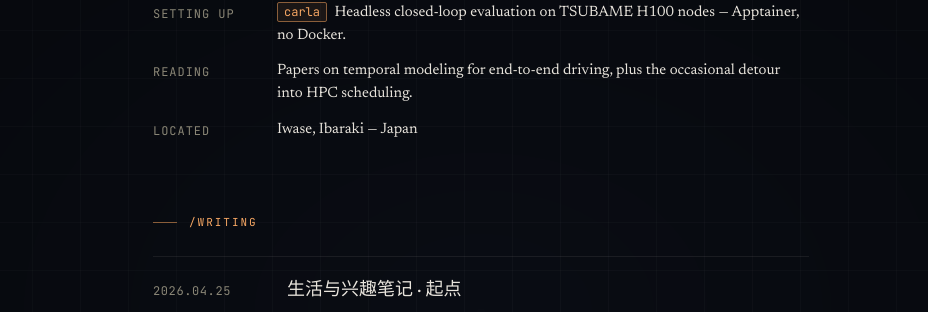
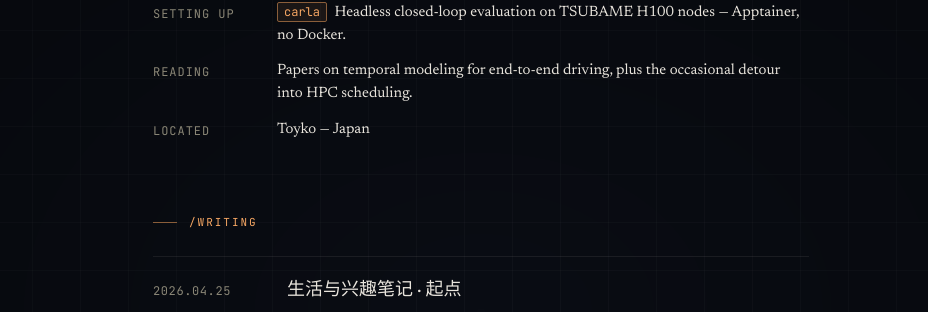
Before and after one commit to JoyDeng1004/JoyDeng1004.github.io, a Jekyll site: the page built from index.html, in a window 1280 px wide and 900 px high, scrolled down 695 px. Shown: the part 138-450 px from the top of the window, without its empty margins (159-1087 px from the left). Built offline with Jekyll 4.4.1, drawn with Linux system fonts in a browser that asks for light colours.

Commit message:
location changed

```diff
--- a/index.html
+++ b/index.html
@@ -27,7 +27,7 @@ layout: default
       <dt>Reading</dt>
       <dd>Papers on temporal modeling for end-to-end driving, plus the occasional detour into HPC scheduling.</dd>
       <dt>Located</dt>
-      <dd>Iwase, Ibaraki — Japan</dd>
+      <dd>Toyko — Japan</dd>
     </dl>
   </section>
 
```
